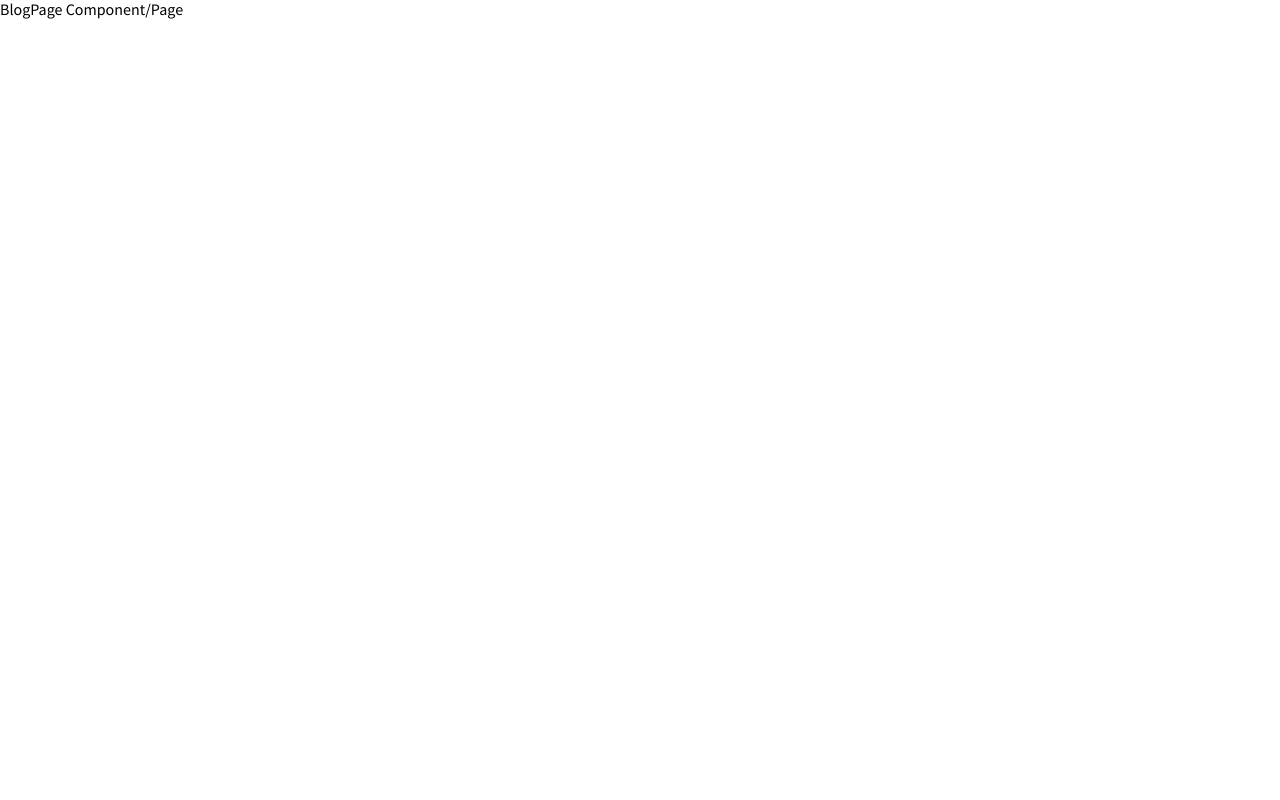
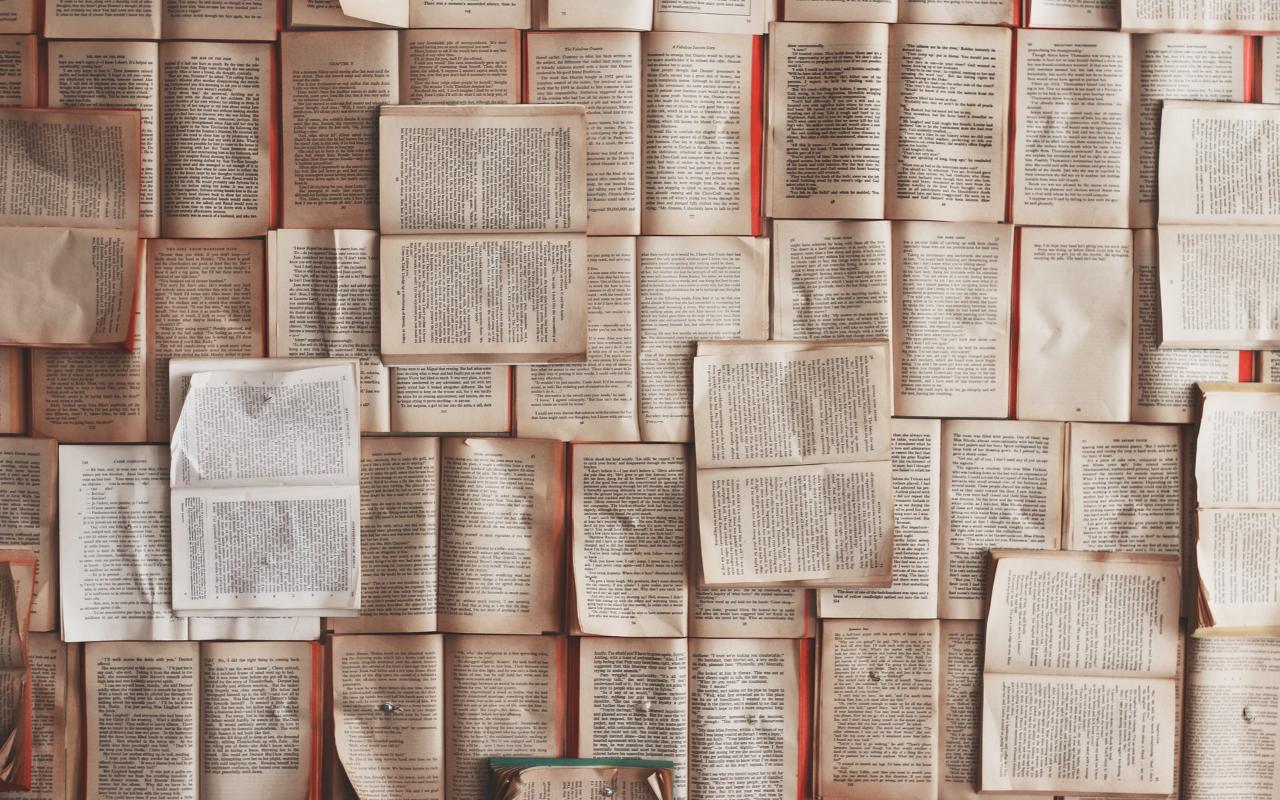
Before and after one commit to ramziddinolimov/React-Portfolio, a React (Create React App) app: page /blog in a window 1280 px wide. Built offline with nearby package versions, Linux system fonts and the light colour scheme.

Commit message:
blog page started

```diff
--- a/src/App.css
+++ b/src/App.css
@@ -26,6 +26,7 @@
 
 .App-link {
   color: #61dafb;
+
 }
 
 @keyframes App-logo-spin {
--- a/src/components/BlogPage.js
+++ b/src/components/BlogPage.js
@@ -1,10 +1,24 @@
 import React from 'react'
+import styled from 'styled-components'
+import img from "../assets/Images/patrick-tomasso-Oaqk7qqNh_c-unsplash.jpg"
+
+
+const MainContainer = styled.div`
+  background-image: url(${img});
+  background-size: cover;
+  background-repeat: no-repeat;
+  background-position: center;
+  background-attachment: fixed;
+  width: 100vw;
+  height: 100vh;
+
+`
 
 function BlogPage() {
   return (
-    <div>
-        BlogPage Component/Page
-    </div>
+    <MainContainer>
+
+    </MainContainer>
   )
 }
 
```
